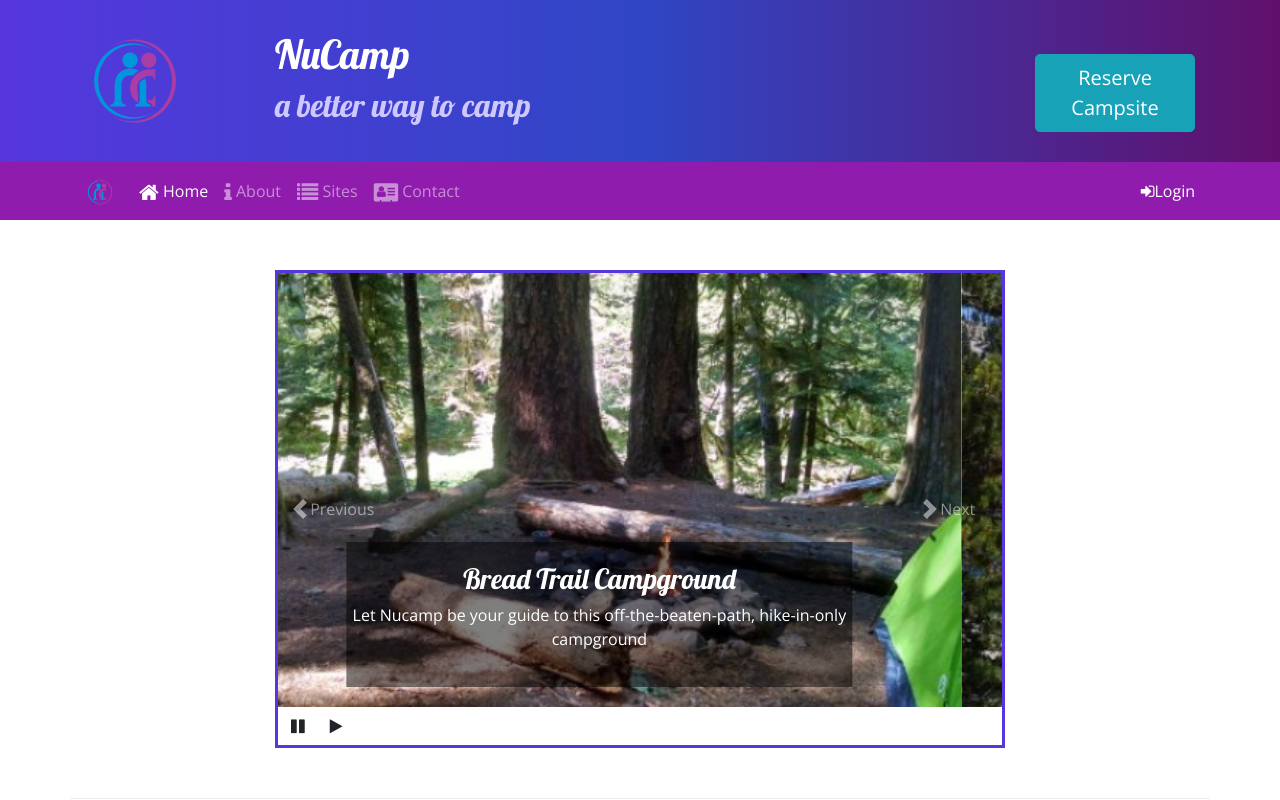
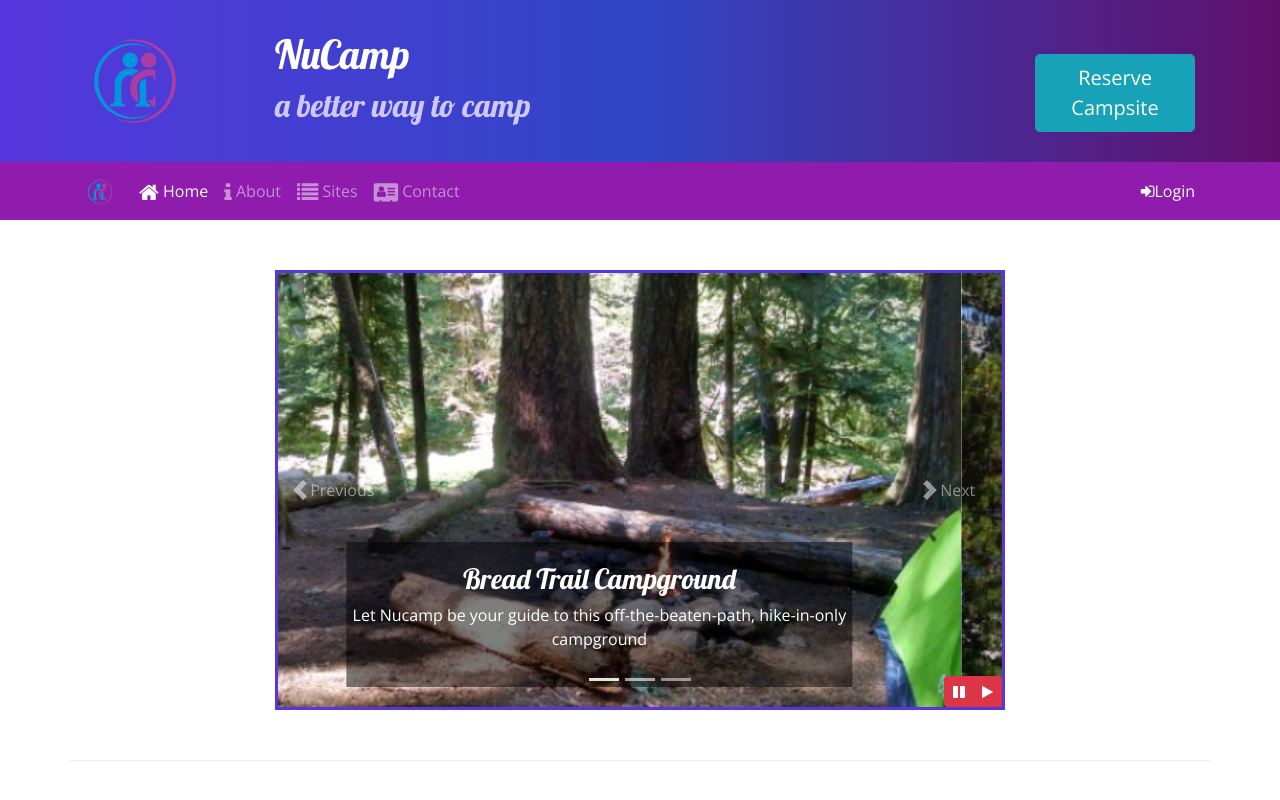
Before and after one commit to paderx01/Nucamp-Bootstrap, a website: page index.html in a window 1280 px wide. Shown: the top 800 px of the page. Drawn offline with nearby package versions, Linux system fonts and the light colour scheme.

Commit message:
added jQuery to carousel

```diff
--- a/css/styles.css
+++ b/css/styles.css
@@ -48,3 +48,10 @@ a, a:hover {
   .carousel {
     border: solid #5637DD;
   }
+
+  #carouselButton {
+    position: absolute;
+    right: 0;
+    bottom: 0;
+    z-index:100;
+  }
--- a/index.html
+++ b/index.html
@@ -195,11 +195,11 @@
                         <span class="carousel-control-next-icon"></span>
                         <span class="sr only">Next</span>
                     </a>
-                    <div class="btn-group">
-                        <button class="btn">
+                    <div class="btn-group" id="carouselButton">
+                        <button class="btn btn-danger btn-sm" id="carouselPause">
                             <i class="fa fa-pause"></i>
                         </button>
-                        <button class="btn">
+                        <button class="btn btn-danger btn-sm" id="carouselPlay">
                             <i class="fa fa-play"></i>
                         </button>
                     </div>
@@ -284,6 +284,18 @@
     <script src="node_modules/popper.js/dist/umd/popper.min.js"></script>
     <script src="node_modules/bootstrap/dist/js/bootstrap.min.js"></script>
 
+    <script>
+        $(function(){
+            $(".carousel").carousel( { interval: 2000 } );
+            $("#carouselPause").click(function(){
+                $(".carousel").carousel("pause");
+            });
+            $("#carouselPlay").click(function(){
+                $(".carousel").carousel("cycle");
+
+            });
+        });
+    </script>
 </body>
 
 </html>
```
